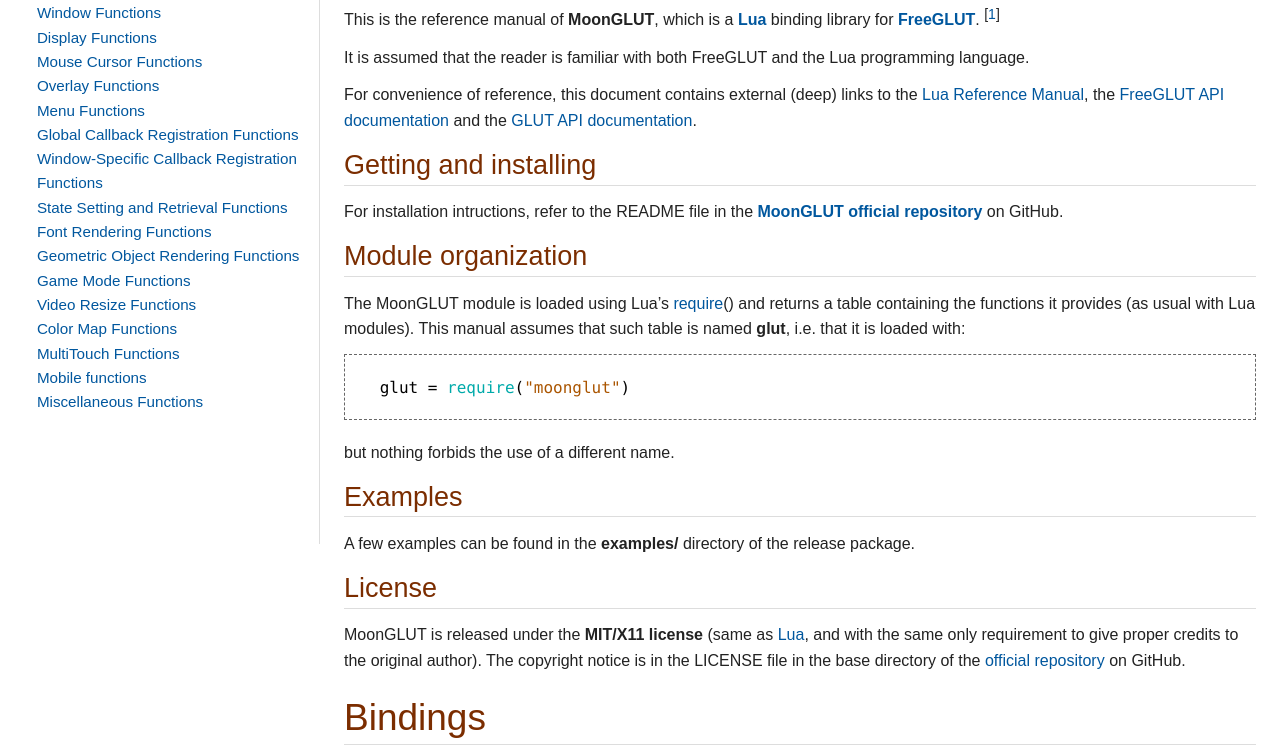
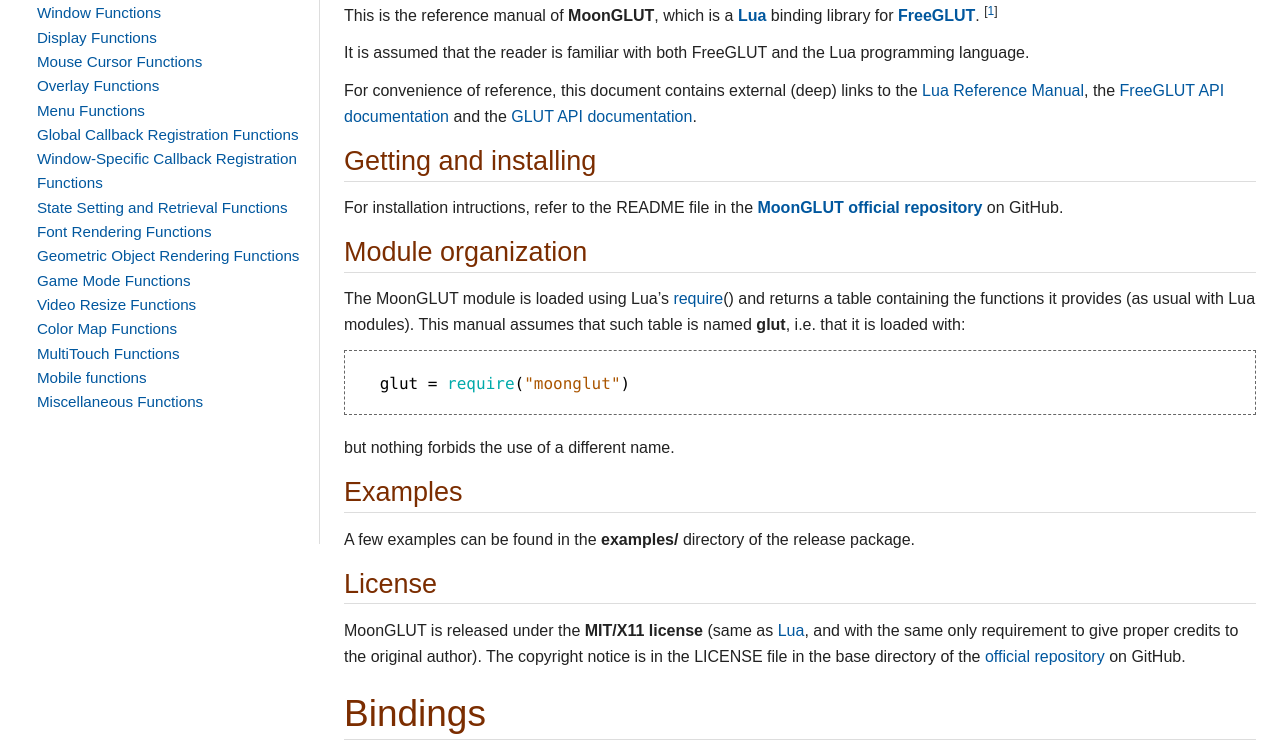
Before and after one commit to stetre/moonglut, a plain HTML site: page doc/index.html in a window 1280 px wide. Shown: the part 256-1012 px from the top of the page. Drawn offline with Linux system fonts and the light colour scheme.

Commit message:
Changes in Makefile

```diff
--- a/doc/index.html
+++ b/doc/index.html
@@ -4,7 +4,7 @@
 <meta charset="UTF-8">
 <!--[if IE]><meta http-equiv="X-UA-Compatible" content="IE=edge"><![endif]-->
 <meta name="viewport" content="width=device-width, initial-scale=1.0">
-<meta name="generator" content="Asciidoctor 1.5.2">
+<meta name="generator" content="Asciidoctor 1.5.4">
 <meta name="author" content="Stefano Trettel">
 <title>MoonGLUT Reference Manual</title>
 <style>
@@ -818,7 +818,7 @@ p.tableblock.header { color: #6d6e71; }
 <p>This is the reference manual of <strong>MoonGLUT</strong>, which is a
 <a href="http://www.lua.org"><strong>Lua</strong></a> binding library for
 <a href="http://freeglut.sourceforge.net"><strong>FreeGLUT</strong></a>.
-<span class="footnote">[<a id="_footnoteref_1" class="footnote" href="#_footnote_1" title="View footnote.">1</a>]</span></p>
+<sup class="footnote">[<a id="_footnoteref_1" class="footnote" href="#_footnote_1" title="View footnote.">1</a>]</sup></p>
 </div>
 <div class="paragraph">
 <p>It is assumed that the reader is familiar with both FreeGLUT and the Lua programming language.</p>
```
Also changed, not shown: 2 other files.
